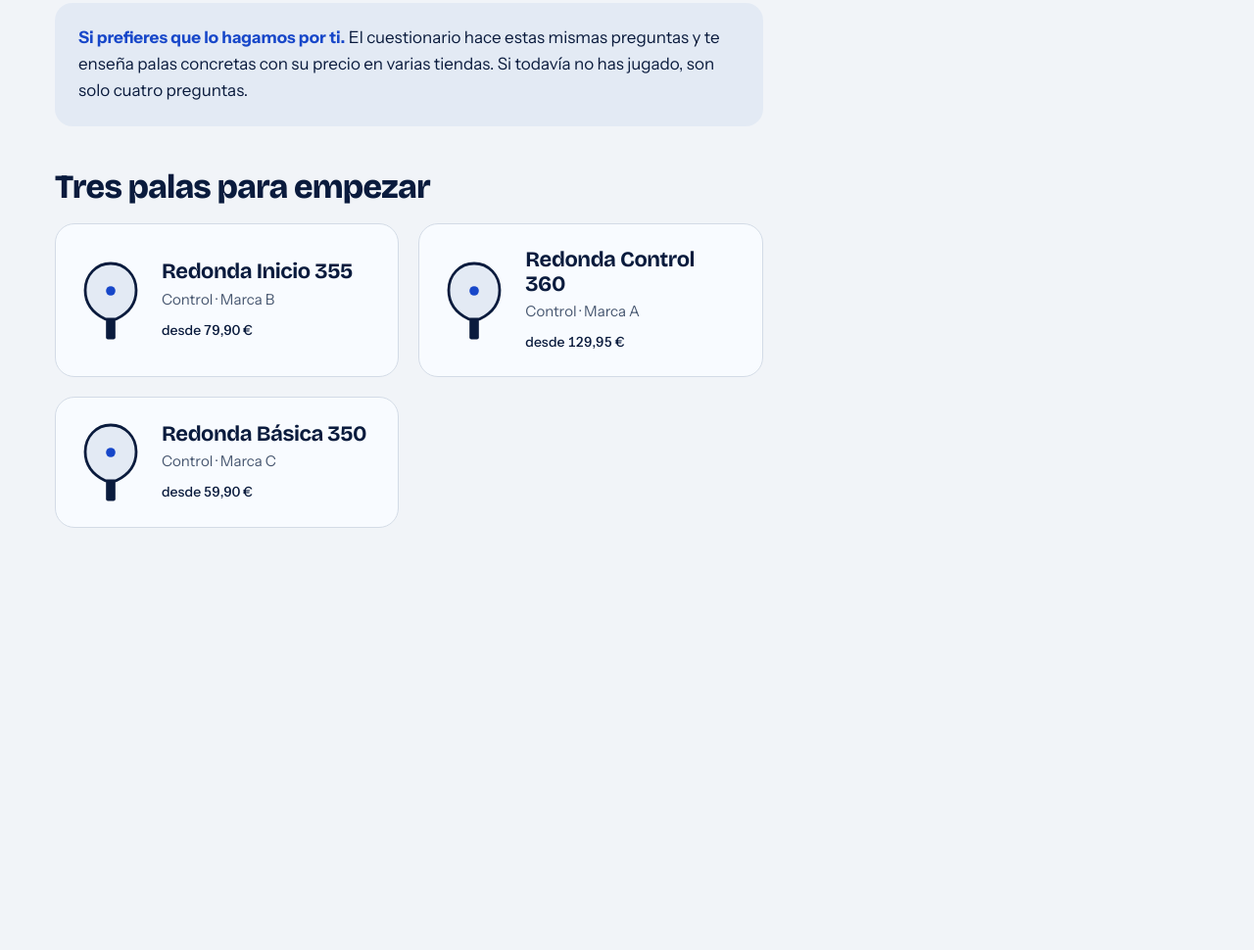
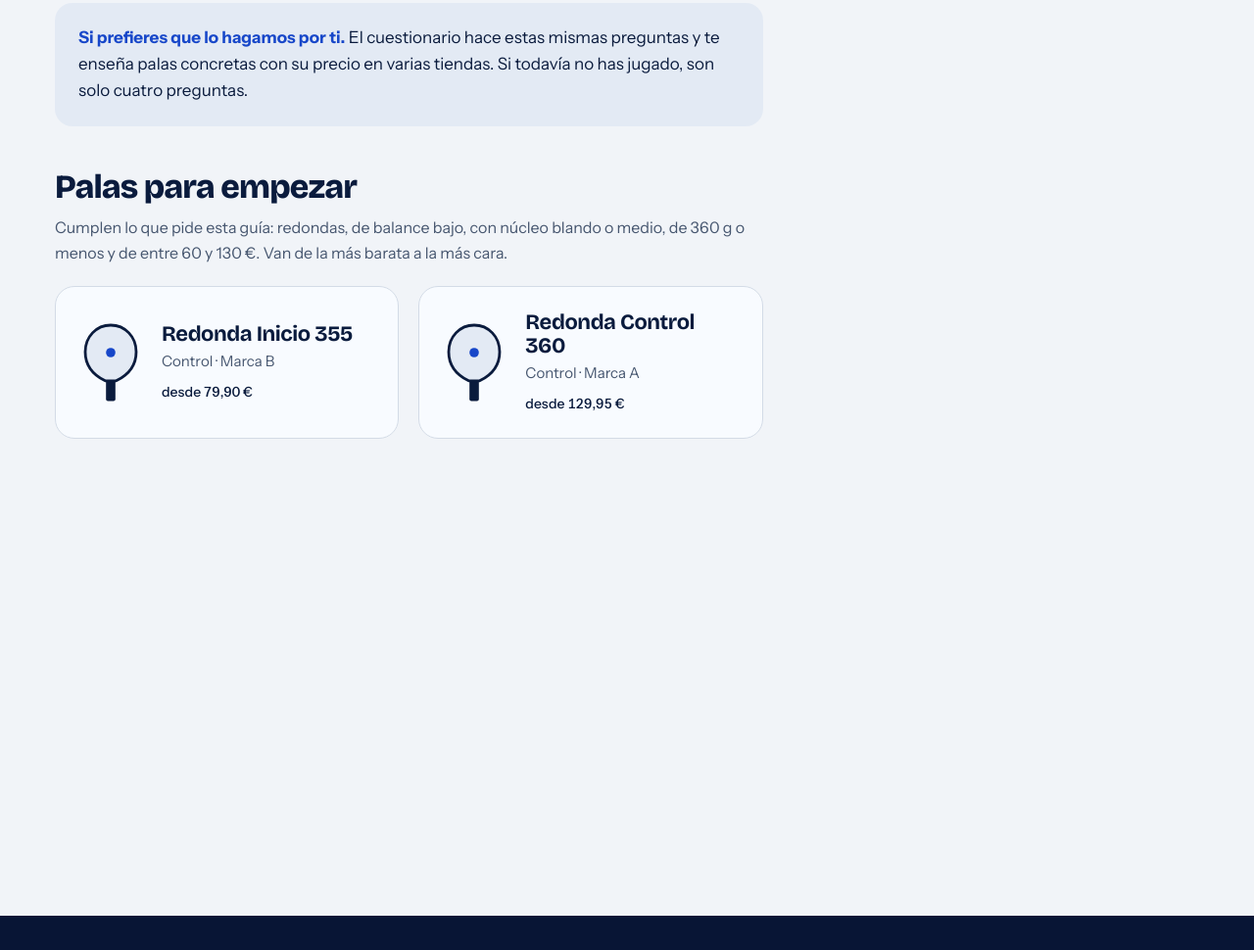
Before and after one commit to LuisMi01/ProyectoPadel, an Astro site in the folder frontend/: page /guias/como-elegir-tu-primera-pala in a window 1280 px wide. Shown: the part 1772-2742 px from the top of the page at 98% size. Built offline with nearby package versions, Linux system fonts and the light colour scheme; Astro itself is replaced by a stand-in of ours.

Commit message:
feat(frontend): palas de las guías según los criterios de cada guía
Debajo de cada guía ya no salen palas escritas a mano (eran de ejemplo
y desaparecerían con el catálogo real). Cada guía dice qué pide a una
pala (forma, balance, núcleo, peso, caras, precio) y salen las del
catálogo que lo cumplen, de la más barata a la más cara: hasta tres, o
la más barata de cada grupo en la de formas. Debajo del título se
explica qué cumplen. Si ninguna cumple, la sección no aparece. Se
pueden fijar palas a mano con «slugs».

Co-Authored-By: Claude Opus 5.5 <noreply@anthropic.com>

```diff
--- a/frontend/src/components/Bloques.astro
+++ b/frontend/src/components/Bloques.astro
@@ -1,9 +1,9 @@
 ---
 /** Pinta el contenido en bloques de las guías y de las páginas de texto. */
 import PalaMini from "@/components/PalaMini";
-import { palaPorSlug } from "@/data/catalogo";
-import type { Bloque } from "@/data/guias";
-import { type Pala, textoCaracter } from "@/lib/catalogo";
+import { palas as catalogo, palaPorSlug } from "@/data/catalogo";
+import type { Bloque, CriteriosPalas } from "@/data/guias";
+import { type Caras, type Pala, mejorOferta, textoCaracter, textoFormaPlural } from "@/lib/catalogo";
 
 interface Props {
   bloques: Bloque[];
@@ -11,7 +11,66 @@ interface Props {
 
 const { bloques } = Astro.props;
 
-const palasDe = (slugs: string[]) => slugs.map(palaPorSlug).filter((p): p is Pala => p !== undefined);
+type BloquePalas = Extract<Bloque, { tipo: "palas" }>;
+
+/** Precio de la mejor oferta disponible; Infinity si ninguna tienda la tiene. */
+const precio = (pala: Pala) => mejorOferta(pala)?.precio ?? Infinity;
+
+function cumple(pala: Pala, c: CriteriosPalas): boolean {
+  const euros = precio(pala);
+  return (
+    !pala.junior &&
+    euros !== Infinity &&
+    (!c.formas || c.formas.includes(pala.forma)) &&
+    (!c.balances || c.balances.includes(pala.balance)) &&
+    (c.durezaMax === undefined || pala.dureza <= c.durezaMax) &&
+    (c.pesoMax === undefined || pala.peso <= c.pesoMax) &&
+    (!c.caras || c.caras.includes(pala.caras)) &&
+    euros >= (c.precioMin ?? 0) &&
+    euros <= (c.precioMax ?? Infinity)
+  );
+}
+
+/** Las palas fijadas a mano o las que cumplen los criterios, de la más barata a la más cara. */
+function palasDelBloque({ slugs, criterios }: BloquePalas): Pala[] {
+  if (slugs) return slugs.map(palaPorSlug).filter((p): p is Pala => p !== undefined);
+  const lasQueCumplen = (c: CriteriosPalas) =>
+    catalogo.filter((pala) => cumple(pala, c)).sort((a, b) => precio(a) - precio(b));
+  if (criterios.length === 1) return lasQueCumplen(criterios[0]).slice(0, 3);
+  const elegidas = criterios.flatMap((c) => lasQueCumplen(c).slice(0, 1));
+  return elegidas.filter((pala, i) => elegidas.indexOf(pala) === i);
+}
+
+/** «a, b o c» y «a, b y c». */
+const unir = (partes: string[], nexo: "o" | "y") =>
+  partes.length < 2 ? partes.join("") : `${partes.slice(0, -1).join(", ")} ${nexo} ${partes.at(-1)}`;
+
+const TEXTO_CARAS: Record<Caras, string> = { fibra: "fibra de vidrio", hibrida: "fibra y carbono", carbono: "carbono" };
+
+/** «redondas, de balance bajo, con núcleo blando o medio, de 360 g o menos y de hasta 130 €». */
+function describir(c: CriteriosPalas): string {
+  const partes: string[] = [];
+  if (c.formas) partes.push(unir(c.formas.map((f) => textoFormaPlural[f].toLowerCase()), "o"));
+  if (c.balances) partes.push(`de balance ${unir(c.balances, "o")}`);
+  if (c.durezaMax !== undefined) {
+    partes.push(c.durezaMax <= 2 ? "con núcleo blando" : c.durezaMax === 3 ? "con núcleo blando o medio" : "sin núcleo duro");
+  }
+  if (c.pesoMax !== undefined) partes.push(`de ${c.pesoMax} g o menos`);
+  if (c.caras) partes.push(`con caras de ${unir(c.caras.map((x) => TEXTO_CARAS[x]), "o")}`);
+  if (c.precioMin !== undefined && c.precioMax !== undefined) partes.push(`de entre ${c.precioMin} y ${c.precioMax} €`);
+  else if (c.precioMax !== undefined) partes.push(`de hasta ${c.precioMax} €`);
+  else if (c.precioMin !== undefined) partes.push(`desde ${c.precioMin} €`);
+  return unir(partes, "y");
+}
+
+/** Frase bajo el título: qué cumplen las palas y en qué orden van. */
+function explicar({ slugs, criterios }: BloquePalas): string | null {
+  if (slugs) return null;
+  if (criterios.length === 1) {
+    return `Cumplen lo que pide esta guía: ${describir(criterios[0])}. Van de la más barata a la más cara.`;
+  }
+  return `La más barata que hay ahora en el catálogo de cada tipo: ${unir(criterios.map(describir), "y")}.`;
+}
 ---
 
 <div class="prosa">
@@ -72,17 +131,22 @@ const palasDe = (slugs: string[]) => slugs.map(palaPorSlug).filter((p): p is Pal
               </p>
             </aside>
           );
-        case "palas":
+        case "palas": {
+          // Sin palas que enseñar (catálogo vacío o nada dentro del tope) no se pinta el título solo.
+          const palas = palasDelBloque(bloque);
+          if (palas.length === 0) return null;
           return (
             <section class="palas">
               <h2 class="titulo">{bloque.titulo}</h2>
+              {explicar(bloque) && <p class="explica">{explicar(bloque)}</p>}
               <div class="rejilla-palas">
-                {palasDe(bloque.slugs).map((pala) => (
+                {palas.map((pala) => (
                   <PalaMini pala={pala} texto={`${pala.junior ? "Junior" : textoCaracter[pala.forma]} · ${pala.marca}`} />
                 ))}
               </div>
             </section>
           );
+        }
       }
     })
   }
@@ -222,6 +286,12 @@ const palasDe = (slugs: string[]) => slugs.map(palaPorSlug).filter((p): p is Pal
     flex-direction: column;
     gap: 20px;
   }
+  .palas .explica {
+    margin: -8px 0 0;
+    font-size: 16px;
+    color: var(--suave);
+    text-wrap: pretty;
+  }
 
   /* En móvil las tablas pasan a fichas: la primera columna hace de título. */
   @media (max-width: 640px) {
--- a/frontend/src/data/guias.ts
+++ b/frontend/src/data/guias.ts
@@ -2,6 +2,23 @@
  * Guías de la web. El contenido va en bloques tipados (no en Markdown) para
  * poder enlazar con rutas.* y con el catálogo sin escribir URLs a mano.
  */
+import type { Balance, Caras, Forma } from "@/lib/catalogo";
+
+/**
+ * Lo que una guía pide a una pala (components/Bloques.astro). Lo que no se pone no se mira.
+ * Siempre son palas de adulto que alguna tienda tiene disponibles.
+ */
+export interface CriteriosPalas {
+  formas?: Forma[];
+  balances?: Balance[];
+  /** Dureza máxima del núcleo: 2 es blando y 3, medio. */
+  durezaMax?: 1 | 2 | 3 | 4 | 5;
+  pesoMax?: number;
+  caras?: Caras[];
+  /** Precio de la mejor oferta, en euros. */
+  precioMin?: number;
+  precioMax?: number;
+}
 
 export type Bloque =
   | { tipo: "p"; texto: string }
@@ -12,8 +29,15 @@ export type Bloque =
   | { tipo: "tabla"; cabecera: string[]; filas: string[][] }
   /** Recuadro destacado: avisos y resúmenes. */
   | { tipo: "nota"; titulo: string; texto: string }
-  /** Tarjetas de palas del catálogo, por slug. */
-  | { tipo: "palas"; titulo: string; slugs: string[] };
+  /**
+   * Palas del catálogo que cumplen lo que pide la guía, de la más barata a la más cara: con un
+   * grupo de criterios, hasta tres; con varios, la más barata de cada uno. Debajo del título se
+   * explica qué cumplen. `slugs` fija palas a mano y, si está, manda sobre los criterios.
+   */
+  | { tipo: "palas"; titulo: string; criterios: CriteriosPalas[]; slugs?: string[] };
+
+/** «Punto dulce amplio»: redonda o lágrima, nunca diamante. */
+const PERDONA: Forma[] = ["redonda", "lagrima"];
 
 export interface Guia {
   slug: string;
@@ -101,8 +125,9 @@ export const guias: Guia[] = [
       },
       {
         tipo: "palas",
-        titulo: "Tres palas para empezar",
-        slugs: ["redonda-inicio-355", "redonda-control-360", "redonda-basica-350"],
+        titulo: "Palas para empezar",
+        // «Peso contenido»: 360 g o menos, como en la guía de hombro o espalda.
+        criterios: [{ formas: ["redonda"], balances: ["bajo"], durezaMax: 3, pesoMax: 360, precioMin: 60, precioMax: 130 }],
       },
     ],
   },
@@ -189,7 +214,7 @@ export const guias: Guia[] = [
       {
         tipo: "palas",
         titulo: "Una pala de cada forma",
-        slugs: ["redonda-control-360", "lagrima-polivalente-365", "diamante-potencia-370"],
+        criterios: [{ formas: ["redonda"] }, { formas: ["lagrima"] }, { formas: ["diamante"] }],
       },
     ],
   },
@@ -277,7 +302,7 @@ export const guias: Guia[] = [
       {
         tipo: "palas",
         titulo: "Palas cómodas del catálogo",
-        slugs: ["redonda-confort-350", "redonda-control-360", "lagrima-confort-355"],
+        criterios: [{ formas: PERDONA, balances: ["bajo", "medio"], durezaMax: 2, pesoMax: 360, caras: ["fibra"] }],
       },
     ],
   },
@@ -359,7 +384,7 @@ export const guias: Guia[] = [
       {
         tipo: "palas",
         titulo: "Palas ligeras del catálogo",
-        slugs: ["redonda-confort-350", "lagrima-confort-355", "redonda-control-360"],
+        criterios: [{ formas: PERDONA, balances: ["bajo", "medio"], durezaMax: 2, pesoMax: 360 }],
       },
     ],
   },
@@ -422,7 +447,7 @@ export const guias: Guia[] = [
       {
         tipo: "palas",
         titulo: "Palas del catálogo por menos de 100 €",
-        slugs: ["redonda-basica-350", "lagrima-basica-360", "redonda-inicio-355"],
+        criterios: [{ formas: ["redonda"], balances: ["bajo"], pesoMax: 360, precioMax: 100 }],
       },
     ],
   },
```
